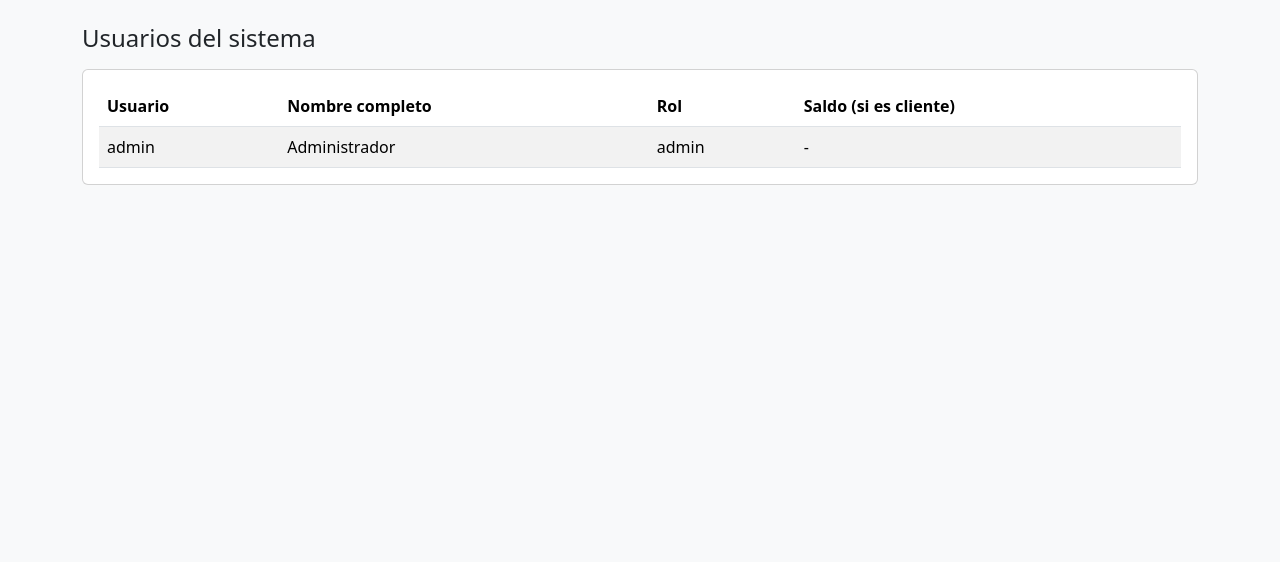
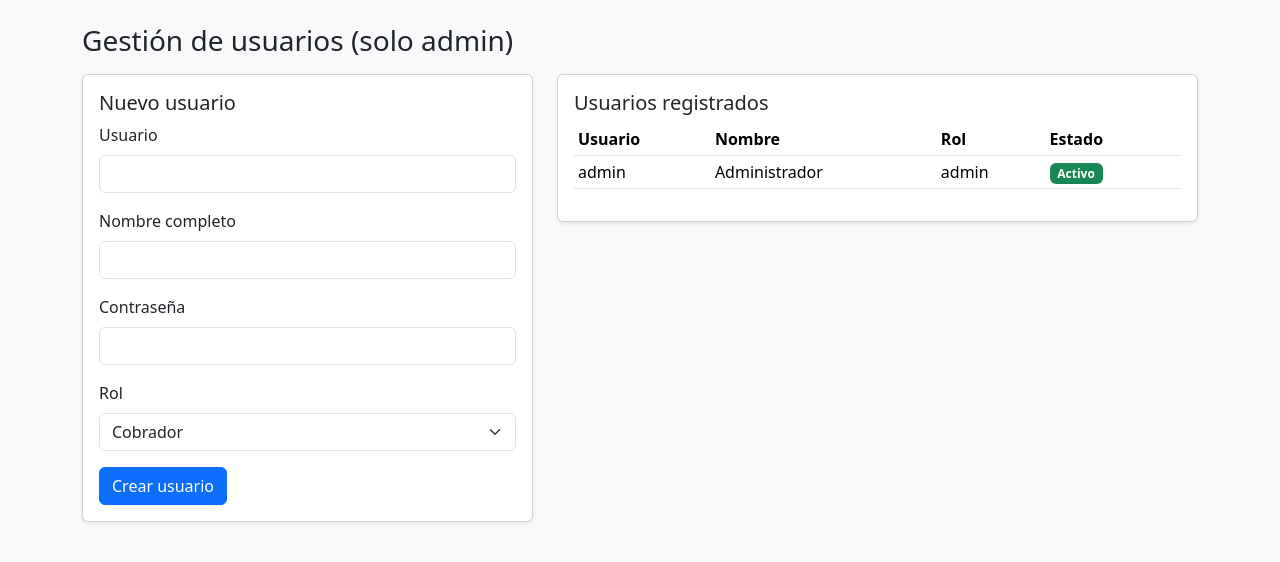
Before and after one commit to Jorleonzu86/creditos-app, a Flask app: page /usuarios in a window 1280 px wide. Shown: the part 58-620 px from the top of the page. Run offline with Flask 3, Linux system fonts and the light colour scheme; a user stored in the database is signed in; data comes from the database, SQL or seed files in the repository; some libraries are stand-ins or nearby versions.

Commit message:
Update usuarios_list.html

```diff
--- a/templates/usuarios_list.html
+++ b/templates/usuarios_list.html
@@ -1,34 +1,74 @@
 {% extends "base.html" %}
+{% block content %}
+<h3 class="mb-3">Gestión de usuarios (solo admin)</h3>
 
-{% block title %}Usuarios del sistema · Créditos IBafuco{% endblock %}
+<div class="row">
+  <div class="col-md-5">
+    <div class="card shadow-sm mb-4">
+      <div class="card-body">
+        <h5 class="card-title">Nuevo usuario</h5>
+        <form method="post">
+          <div class="mb-3">
+            <label class="form-label">Usuario</label>
+            <input type="text" name="username" class="form-control" required>
+          </div>
+          <div class="mb-3">
+            <label class="form-label">Nombre completo</label>
+            <input type="text" name="full_name" class="form-control" required>
+          </div>
+          <div class="mb-3">
+            <label class="form-label">Contraseña</label>
+            <input type="password" name="password" class="form-control" required>
+          </div>
+          <div class="mb-3">
+            <label class="form-label">Rol</label>
+            <select name="role" class="form-select">
+              <option value="cobrador" selected>Cobrador</option>
+              <option value="admin">Administrador</option>
+            </select>
+          </div>
+          <button type="submit" class="btn btn-primary">Crear usuario</button>
+        </form>
+      </div>
+    </div>
+  </div>
 
-{% block content %}
-<h1 class="h4 mb-3">Usuarios del sistema</h1>
-
-<div class="card">
+  <div class="col-md-7">
+    <div class="card shadow-sm">
       <div class="card-body">
+        <h5 class="card-title">Usuarios registrados</h5>
         {% if usuarios %}
         <div class="table-responsive">
-                <table class="table table-striped align-middle mb-0">
+          <table class="table table-sm align-middle">
             <thead>
               <tr>
                 <th>Usuario</th>
-                        <th>Nombre completo</th>
+                <th>Nombre</th>
                 <th>Rol</th>
-                        <th>Saldo (si es cliente)</th>
+                <th>Estado</th>
+                <th></th>
               </tr>
             </thead>
             <tbody>
               {% for u in usuarios %}
               <tr>
                 <td>{{ u.username }}</td>
-                            <td>{{ u.full_name or "-" }}</td>
+                <td>{{ u.full_name }}</td>
                 <td>{{ u.role }}</td>
                 <td>
-                                {% if u.role == 'cliente' %}
-                                    {{ "%.2f"|format(u.saldo()) }}
+                  {% if u.active %}
+                    <span class="badge bg-success">Activo</span>
                   {% else %}
-                                    -
+                    <span class="badge bg-secondary">Inactivo</span>
+                  {% endif %}
+                </td>
+                <td>
+                  {% if u.username != 'admin' %}
+                  <form method="post" action="{{ url_for('usuario_toggle', user_id=u.id) }}" style="display:inline;">
+                    <button type="submit" class="btn btn-sm btn-outline-warning">
+                      {% if u.active %}Desactivar{% else %}Activar{% endif %}
+                    </button>
+                  </form>
                   {% endif %}
                 </td>
               </tr>
@@ -37,8 +77,10 @@
           </table>
         </div>
         {% else %}
-            <p class="mb-0">No hay usuarios registrados.</p>
+        <p class="text-muted mb-0">No hay usuarios.</p>
         {% endif %}
       </div>
     </div>
+  </div>
+</div>
 {% endblock %}
```
Lines whose indentation alone changed are shown as unchanged.
